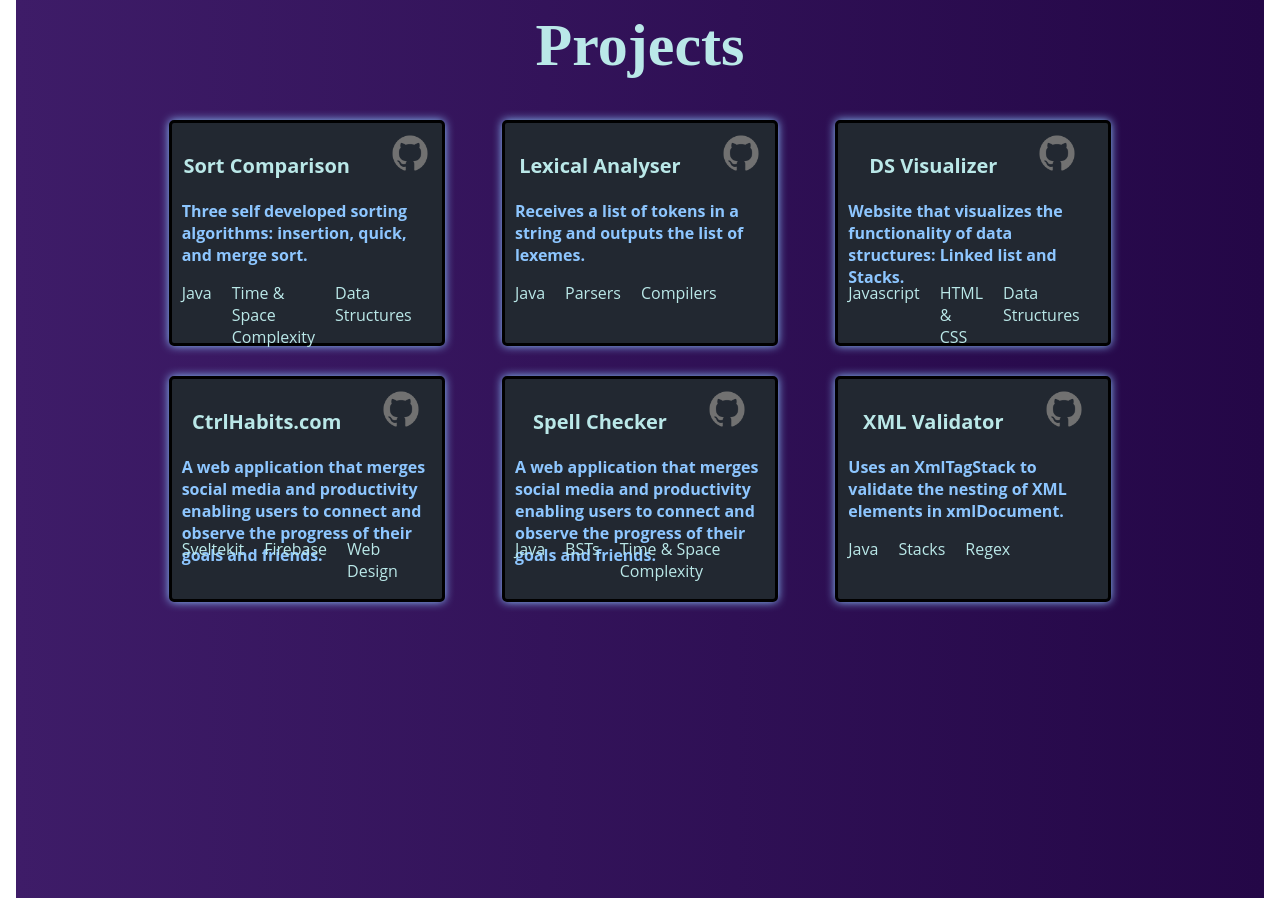
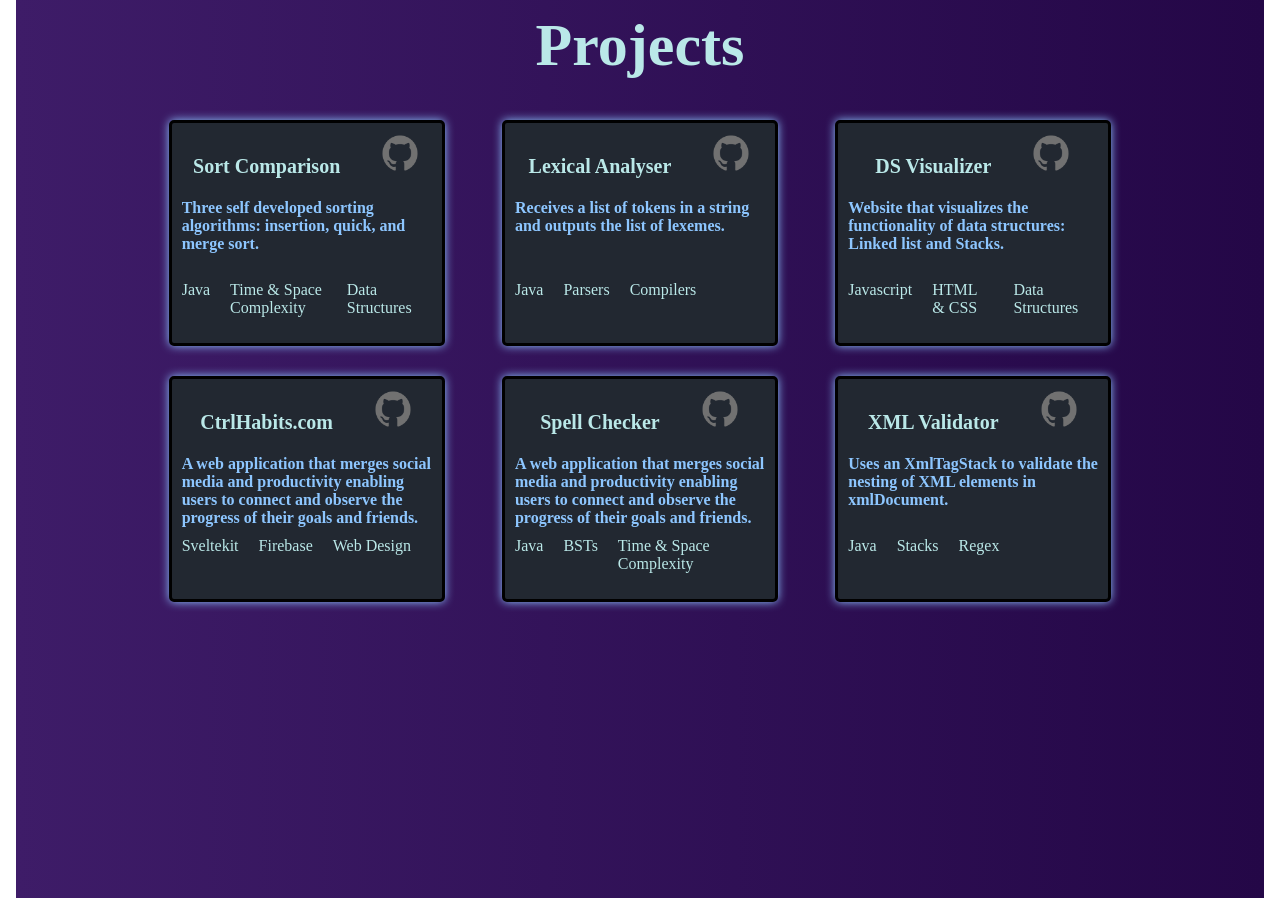
Before and after one commit to colecody27/colecody27.github.io, a SvelteKit app: page / in a window 1280 px wide. Shown: the part 1960-2858 px from the top of the page. Built offline with nearby package versions, Linux system fonts and the light colour scheme.

Commit message:
Update Projects.svelte

```diff
--- a/src/components/Projects.svelte
+++ b/src/components/Projects.svelte
@@ -97,7 +97,7 @@
 
     }
     .projects{
-        font-family: "Open Sans",sans-serif;
+
         max-width: 1000px;
         margin-left: 20px;
         margin:auto;
```
